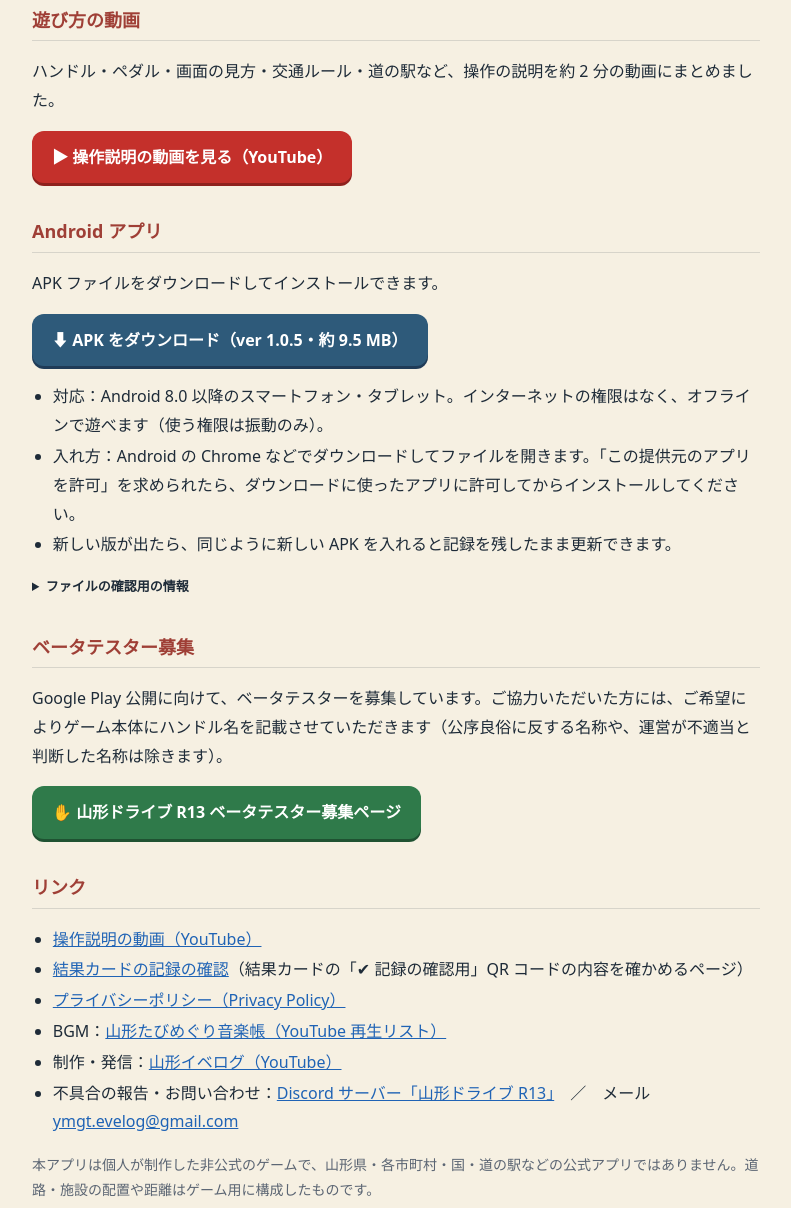
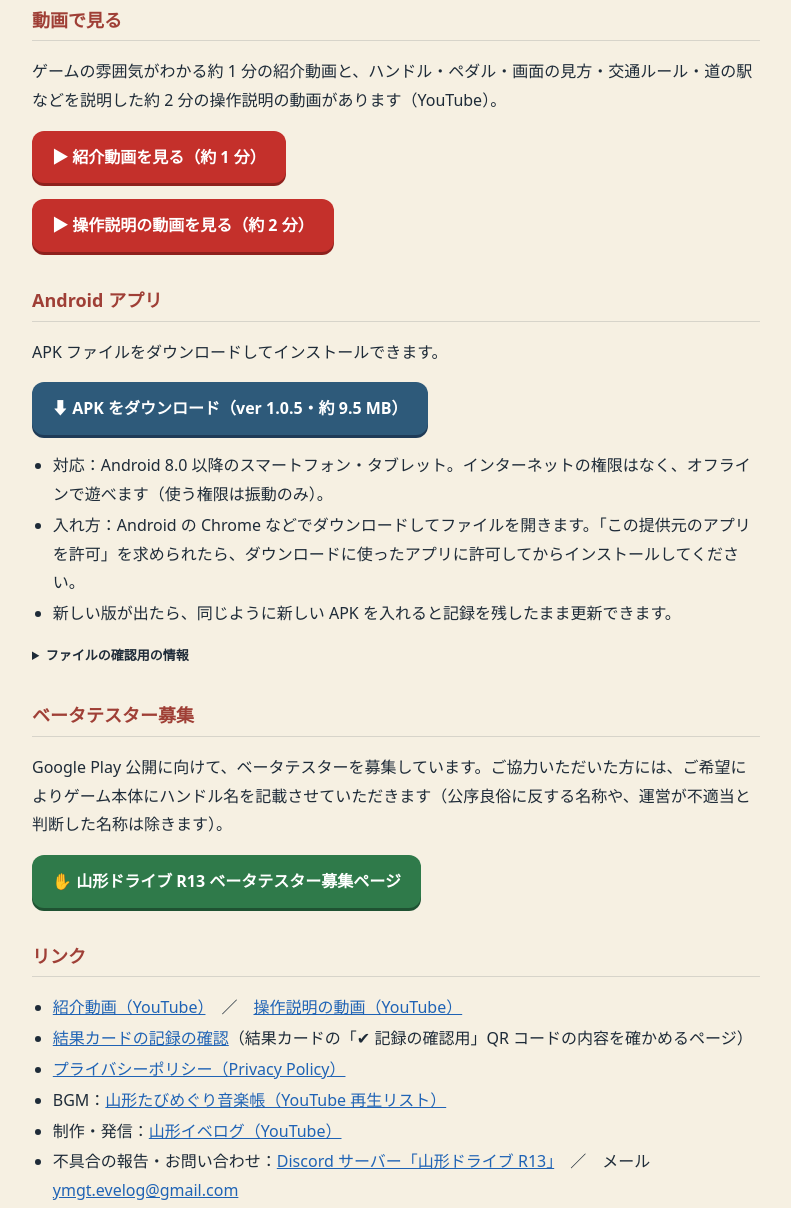
Before and after one commit to ymgtevelog/yamagata_r13, a plain HTML site: page docs/index.html in a window 1280 px wide. Shown: the part 656-1864 px from the top of the page, without its empty margins (244-1035 px from the left). Drawn offline with Linux system fonts and the light colour scheme.

Commit message:
紹介ページに紹介動画（YouTube）へのリンクを追加
- 「遊び方の動画」を「動画で見る」にし、紹介動画（約1分）と操作説明の動画（約2分）のボタンを並べた
- リンク一覧と README に紹介動画を追加

Co-Authored-By: Claude Opus 5.5 <noreply@anthropic.com>
Claude-Session: https://claude.ai/code/session_01NMbFAdSHDE24ecDV6hWziu

```diff
--- a/docs/index.html
+++ b/docs/index.html
@@ -27,9 +27,10 @@
     <li>記録はお使いのブラウザに保存されます。ブラウザのデータを消すと記録も消えます。</li>
   </ul>
 
-  <h2>遊び方の動画</h2>
-  <p>ハンドル・ペダル・画面の見方・交通ルール・道の駅など、操作の説明を約 2 分の動画にまとめました。</p>
-  <p><a class="play video" href="https://www.youtube.com/watch?v=udiu85Q-stQ" rel="noopener">▶ 操作説明の動画を見る（YouTube）</a></p>
+  <h2>動画で見る</h2>
+  <p>ゲームの雰囲気がわかる約 1 分の紹介動画と、ハンドル・ペダル・画面の見方・交通ルール・道の駅などを説明した約 2 分の操作説明の動画があります（YouTube）。</p>
+  <p><a class="play video" href="https://www.youtube.com/watch?v=wvXuZ5CzHQI" rel="noopener">▶ 紹介動画を見る（約 1 分）</a></p>
+  <p><a class="play video" href="https://www.youtube.com/watch?v=udiu85Q-stQ" rel="noopener">▶ 操作説明の動画を見る（約 2 分）</a></p>
 
   <h2>Android アプリ</h2>
   <p>APK ファイルをダウンロードしてインストールできます。</p>
@@ -55,7 +56,7 @@
 
   <h2>リンク</h2>
   <ul>
-    <li><a href="https://www.youtube.com/watch?v=udiu85Q-stQ" rel="noopener">操作説明の動画（YouTube）</a></li>
+    <li><a href="https://www.youtube.com/watch?v=wvXuZ5CzHQI" rel="noopener">紹介動画（YouTube）</a>　／　<a href="https://www.youtube.com/watch?v=udiu85Q-stQ" rel="noopener">操作説明の動画（YouTube）</a></li>
     <li><a href="v/">結果カードの記録の確認</a>（結果カードの「✔ 記録の確認用」QR コードの内容を確かめるページ）</li>
     <li><a href="privacy.html">プライバシーポリシー（Privacy Policy）</a></li>
     <li>BGM：<a href="https://www.youtube.com/playlist?list=PLCg-62_Qkruc">山形たびめぐり音楽帳（YouTube 再生リスト）</a></li>
```
Also changed, not shown: 1 other file.
